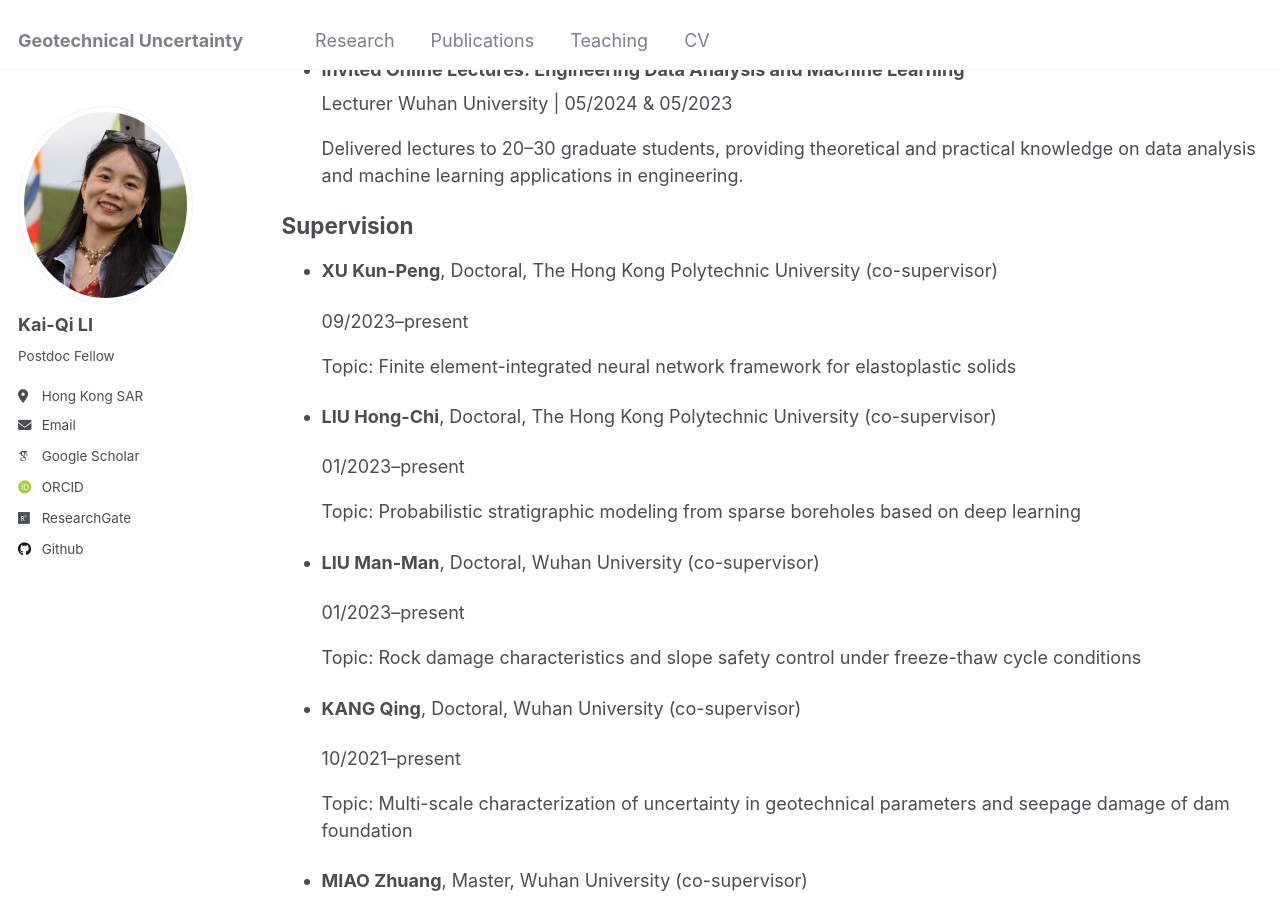
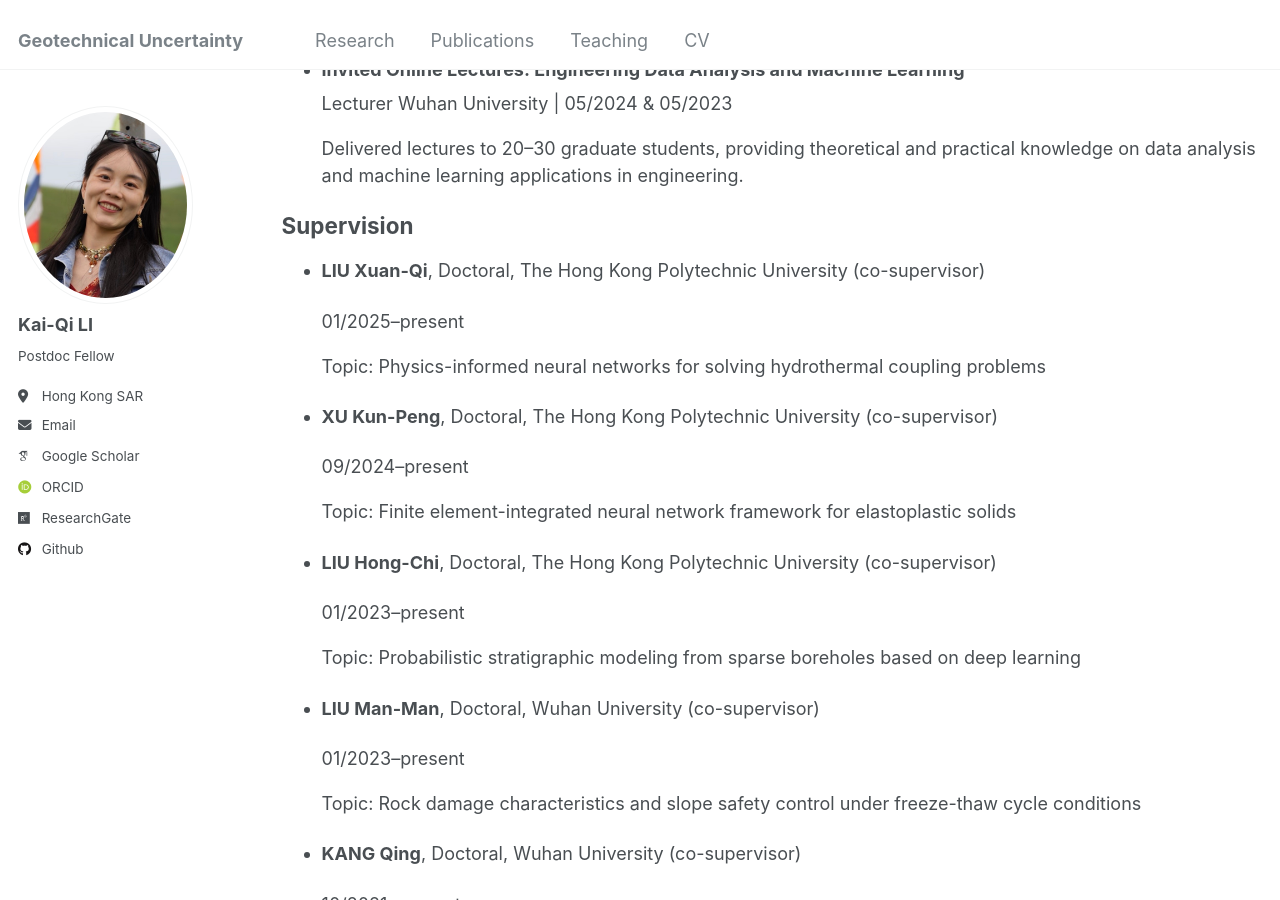
Before and after one commit to kqceeli/kqceeli.github.io, a Jekyll site: the page built from _pages/teaching.html, in a window 1280 px wide and 900 px high, scrolled down 491 px. Built offline with Jekyll 4.4.1, drawn with Linux system fonts in a browser that asks for light colours; some web fonts are replaced.

Commit message:
Update teaching.html

```diff
--- a/_pages/teaching.html
+++ b/_pages/teaching.html
@@ -69,8 +69,14 @@ author_profile: true
     <h2>Supervision</h2>
     <ul>
         <li class="card">
+            <p><strong>LIU Xuan-Qi</strong>, Doctoral, The Hong Kong Polytechnic University (co-supervisor)</p>
+            <span class="date">01/2025–present</span>
+            <p>Topic: Physics-informed neural networks for solving hydrothermal coupling problems</p>
+        </li>
+
+        <li class="card">
             <p><strong>XU Kun-Peng</strong>, Doctoral, The Hong Kong Polytechnic University (co-supervisor)</p>
-            <span class="date">09/2023–present</span>
+            <span class="date">09/2024–present</span>
             <p>Topic: Finite element-integrated neural network framework for elastoplastic solids</p>
         </li>
 
```
